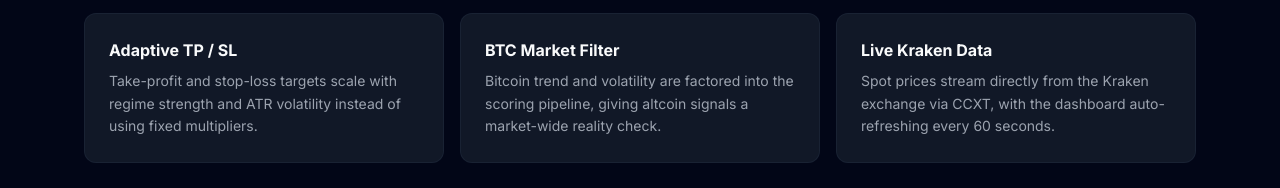
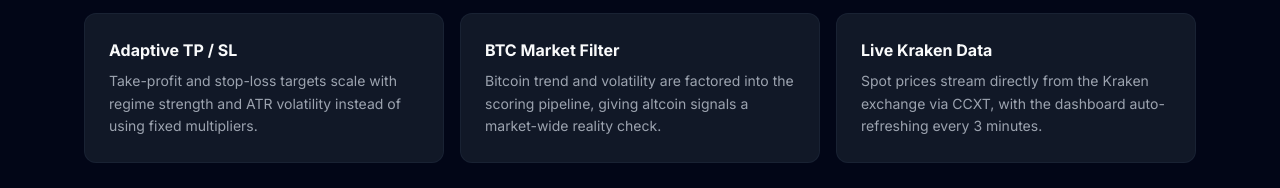
Before and after one commit to Mote8555/FRAT-signals, a React (Vite) app in the folder client/: page / in a window 1280 px wide. Shown: the part 1153-1341 px from the top of the page. Built offline with nearby package versions, Linux system fonts and the light colour scheme.

Commit message:
Increase auto-refresh interval to 180s

```diff
--- a/client/src/App.tsx
+++ b/client/src/App.tsx
@@ -45,7 +45,7 @@ export default function App() {
 
   useEffect(() => {
     loadFractal(selected);
-    const interval = setInterval(() => loadFractal(selected), 60000);
+    const interval = setInterval(() => loadFractal(selected), 180000);
     return () => clearInterval(interval);
   }, [selected, loadFractal]);
 
--- a/client/src/components/FractalSignals.tsx
+++ b/client/src/components/FractalSignals.tsx
@@ -115,7 +115,7 @@ export default function FractalSignals({ data, loading, error, onRetry }: Fracta
       </div>
 
       <div className="text-[11px] text-gray-600 text-center mt-4">
-        Auto-refreshes every 60s &middot; Data: {dataSource || "Kraken"}
+        Auto-refreshes every 180s &middot; Data: {dataSource || "Kraken"}
       </div>
     </div>
   );
--- a/client/src/components/landing/Features.tsx
+++ b/client/src/components/landing/Features.tsx
@@ -21,7 +21,7 @@ const FEATURES = [
   },
   {
     title: "Live Kraken Data",
-    body: "Spot prices stream directly from the Kraken exchange via CCXT, with the dashboard auto-refreshing every 60 seconds.",
+    body: "Spot prices stream directly from the Kraken exchange via CCXT, with the dashboard auto-refreshing every 3 minutes.",
   },
 ];
 
--- a/client/src/components/landing/Hero.tsx
+++ b/client/src/components/landing/Hero.tsx
@@ -46,7 +46,7 @@ export default function Hero() {
               {[
                 { value: "4", label: "Timeframes" },
                 { value: "13", label: "Kraken pairs" },
-                { value: "60s", label: "Auto-refresh" },
+                { value: "180s", label: "Auto-refresh" },
               ].map((stat) => (
                 <div key={stat.label} className="text-center">
                   <div className="text-2xl font-extrabold text-gray-50">{stat.value}</div>
```
Also changed, not shown: 1 other file (tests, documents, lock files or other folders).
